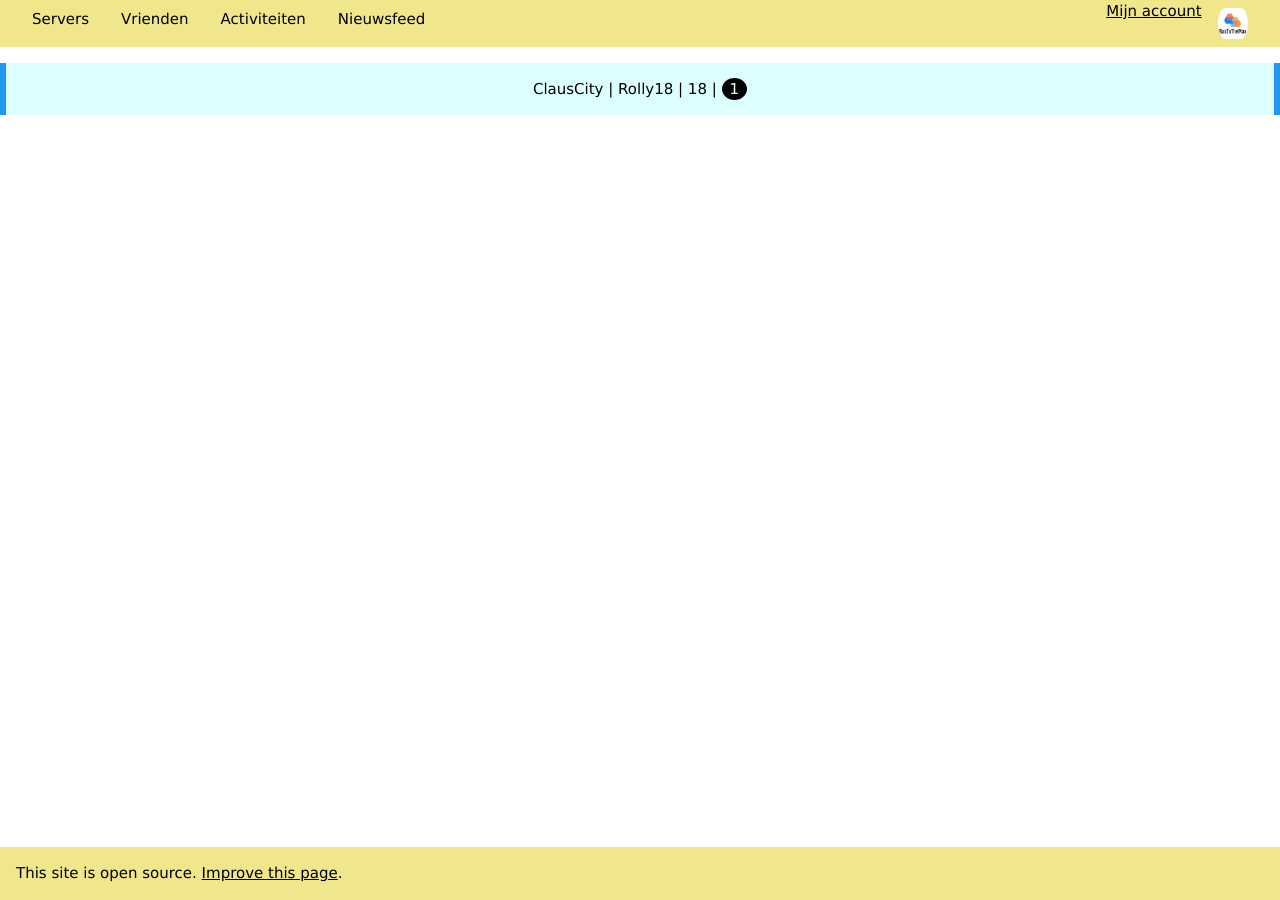
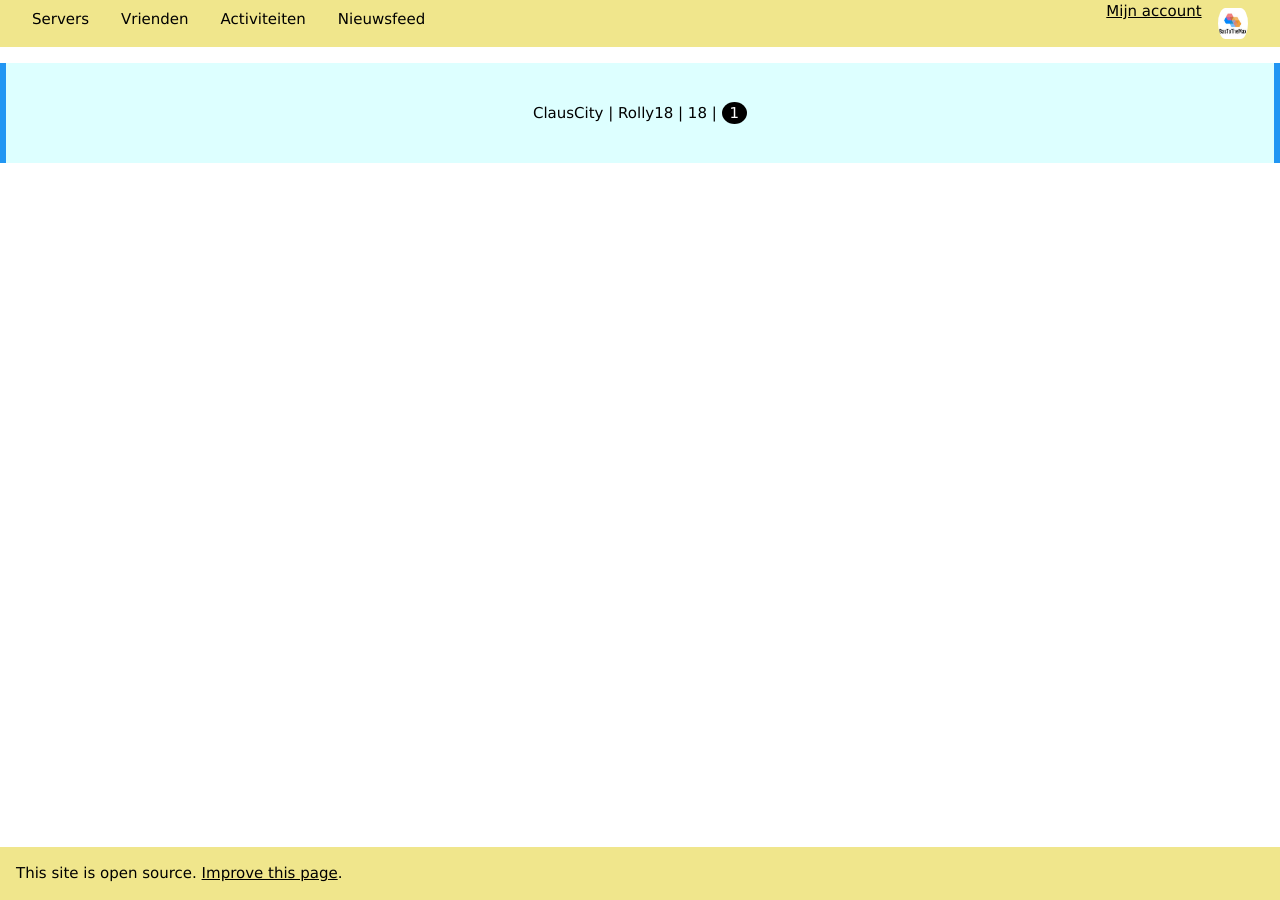
Before and after one commit to BasToTheMax/ChatApp, a Jekyll site: the page built from docs/index.md, in a window 1280 px wide. Built offline with Jekyll 4.4.1, drawn with Linux system fonts in a browser that asks for light colours; our own code applies the rules of GitHub Pages for plain Markdown files.

Commit message:
Update index.md

```diff
--- a/docs/index.md
+++ b/docs/index.md
@@ -1,5 +1,5 @@
 <center>
-   <div class="w3-panel w3-pale-blue w3-leftbar w3-rightbar w3-border-blue w3-margin-16">
+   <div class="w3-panel w3-pale-blue w3-leftbar w3-rightbar w3-border-blue w3-padding-24">
       <p>
          <a href="{{ site.base }}/servers/1" style="text-decoration: none;">
             ClausCity | Rolly18 | 18 | <span class="w3-badge">1</span>
```
